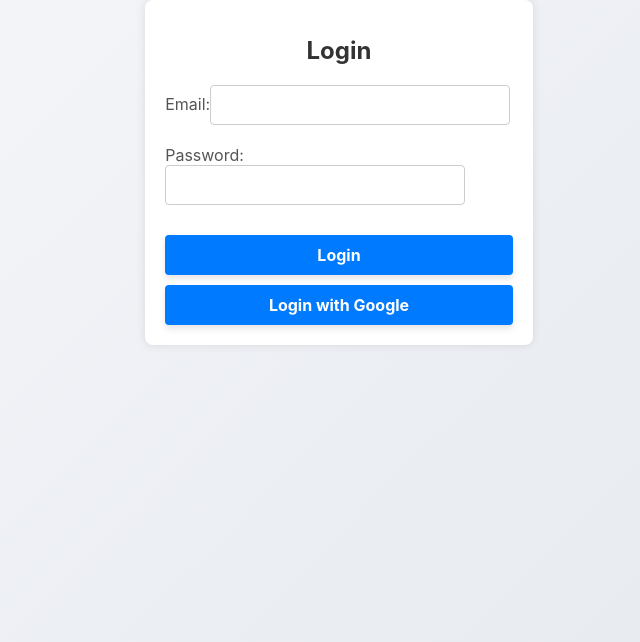
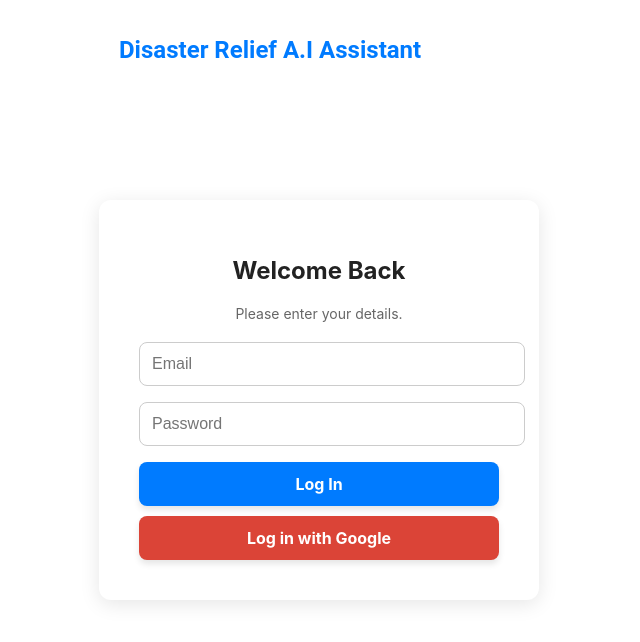
Before and after one commit to liyuxiao2/Insurify, a React (Create React App) app in the folder disaster-relief-app/client/: page / in a window 1280 px wide. Shown: the top 642 px of the page, without its empty margins (321-961 px from the left). Built offline with nearby package versions, Linux system fonts and the light colour scheme.

Commit message:
added content to login, and file upload

```diff
--- a/disaster-relief-app/client/src/App.js
+++ b/disaster-relief-app/client/src/App.js
@@ -14,7 +14,6 @@ const BackButton = () => {
       style={{
         position: 'absolute', // Keeps the button fixed on the screen
         top: '10px', // Distance from the top of the screen
-        left: '170px', // Distance from the left side of the screen
         cursor: 'pointer',
         fontSize: '16px',
         border: '2px solid blue',
--- a/disaster-relief-app/client/src/components/LoginPage.css
+++ b/disaster-relief-app/client/src/components/LoginPage.css
@@ -1,99 +1,101 @@
 body {
-    font-family: Arial, sans-serif;
-    background-color: #f4f4f4;
     margin: 0;
-    padding: 0;
-    display: flex; /* Center the container */
-    justify-content: center;
+    font-family: 'Roboto', sans-serif;
+    background-color: #d3d3d3; /* Grey background for entire page */
+    display: flex;
+    flex-direction: column;
     align-items: center;
-    height: 100vh; /* Full viewport height for proper centering */
+    justify-content: flex-start;
+    height: 100vh;
   }
 
-.login-container {
-    width: 100%;
-    max-width: 400px;
-    padding: 20px;
-    background-color: #fff;
-    box-shadow: 0 0 10px rgba(0, 0, 0, 0.1);
-    border-radius: 8px;
+  .login-page {
     display: flex;
     flex-direction: column;
-    justify-content: center; /* Space elements evenly inside */
     align-items: center;
+    justify-content: center;
+    width: 100%;
+    height: 100%;
+    position: relative;
   }
 
-.login-container h1 {
-    text-align: center;
-    margin-bottom: 20px;
-    color: #333;
+  .header {
+    position: absolute;
+    top: 20px;
+    left: 20px;
   }
 
-.login-container form {
-    display: flex;
-    flex-direction: column;
-    width: 100%; /* Ensure form elements take full width of the container */
+  .header-title {
+    font-size: 24px;
+    font-weight: bold;
+    color: #007bff; /* Nice blue color */
+    font-family: 'Roboto', sans-serif;
   }
 
-.login-container label {
-    margin-bottom: 5px;
-    color: #555;
+  .login-card {
+    background: #ffffff;
+    border-radius: 12px;
+    box-shadow: 0 4px 20px rgba(0, 0, 0, 0.1);
+    padding: 40px;
+    max-width: 360px;
+    width: 100%;
+    text-align: center;
   }
 
-.login-container input[type="email"],
-.login-container input[type="password"] {
-    padding: 10px;
-    margin-bottom: 15px;
-    border: 1px solid #ccc;
-    border-radius: 4px;
-    font-size: 16px; /* Ensure consistent font size */
-    width: 100%; /* Ensure input fields take full width */
+  h1 {
+    font-size: 24px;
+    color: #333333;
+    margin-bottom: 8px;
   }
 
-.login-container button {
-    padding: 10px;
-    background-color: #007bff;
-    color: #fff;
-    border: none;
-    border-radius: 4px;
-    cursor: pointer;
-    margin-top: 10px;
-    font-size: 16px; /* Consistent button text size */
-    width: 100%; /* Full-width button */
+  .login-subtitle {
+    font-size: 14px;
+    color: #666666;
+    margin-bottom: 20px;
   }
 
-.login-container button:hover {
+  .input-field {
+    width: 100%;
+    padding: 12px;
+    margin-bottom: 16px;
+    border: 1px solid #cccccc;
+    border-radius: 8px;
+    font-size: 16px;
+  }
+
+  .primary-button {
+    width: 100%;
+    padding: 12px;
+    border: none;
+    border-radius: 8px;
+    font-size: 16px;
+    background-color: #007bff;
+    color: white;
+    cursor: pointer;
+    margin-bottom: 10px;
+  }
+
+  .primary-button:hover {
     background-color: #0056b3;
   }
 
-.login-container button:focus {
-    outline: none;
-    box-shadow: 0 0 5px rgba(0, 123, 255, 0.5);
+  .secondary-button {
+    width: 100%;
+    padding: 12px;
+    border: none;
+    border-radius: 8px;
+    font-size: 16px;
+    background-color: #db4437;
+    color: white;
+    cursor: pointer;
   }
 
-.login-container button:active {
-    background-color: #004085;
+  .secondary-button:hover {
+    background-color: #c23321;
   }
 
-.login-container button:disabled {
-    background-color: #cccccc;
-    cursor: not-allowed;
+  .error-message {
+    color: red;
+    margin-bottom: 16px;
+    font-size: 14px;
   }
-
-.login-container input[type="email"],
-.login-container input[type="password"] {
-    padding: 10px;
-    margin-bottom: 15px;
-    border: 1px solid #ccc;
-    border-radius: 4px;
-    font-size: 16px; /* Ensure consistent font size */
-    width: 100%; /* Responsive width */
-    max-width: 300px; /* Limit the maximum width */
-    box-sizing: border-box; /* Include padding and border in width calculation */
-}
-
-.login-container input[type="email"]:focus,
-.login-container input[type="password"]:focus {
-    border-color: #007bff;
-    box-shadow: 0 0 5px rgba(0, 123, 255, 0.5);
-    outline: none;
-}
--- a/disaster-relief-app/client/src/components/LoginPage.js
+++ b/disaster-relief-app/client/src/components/LoginPage.js
@@ -18,13 +18,9 @@ const firebaseConfig = {
 // Initialize Firebase
 const app = initializeApp(firebaseConfig);
 const auth = getAuth(app);
-const provider = new GoogleAuthProvider(); // Set up Google Auth Provider
-
-const user = 'tonysmean@gmail.com';
-const pwd = 'abc12345';
+const provider = new GoogleAuthProvider();
 
 const LoginPage = () => {
-  // State to store error messages
   const [error, setError] = useState('');
   const navigate = useNavigate();
 
@@ -32,65 +28,45 @@ const LoginPage = () => {
     e.preventDefault();
     const email = e.target.email.value;
     const password = e.target.password.value;
-    if(email == user && password == pwd) {
-      navigate('/dashboard');
-      setError('');
-      return;
-    }
 
-    // Proceed with Firebase authentication
     signInWithEmailAndPassword(auth, email, password)
-      .then((userCredential) => {
-        console.log('Logged in:', userCredential.user);
-        setError(''); // Clear error message upon successful login
-        navigate('/dashboard'); // Redirect to Dashboard
+      .then(() => {
+        setError('');
+        navigate('/dashboard');
       })
       .catch((error) => {
         console.error('Error logging in:', error.message);
-
-        // Display appropriate error messages
-        switch (error.code) {
-          case 'auth/user-not-found':
-            setError('No user found with this email.');
-            break;
-          case 'auth/wrong-password':
-            setError('Incorrect password.');
-            break;
-          default:
-            setError('Failed to log in. Please try again.');
-        }
+        setError('Failed to log in. Please try again.');
       });
   };
 
   const handleGoogleLogin = () => {
     signInWithPopup(auth, provider)
-      .then((result) => {
-        console.log('Google Login Success:', result.user);
-        setError(''); // Clear error message upon successful Google login
-        navigate('/dashboard'); // Redirect to Dashboard
+      .then(() => {
+        setError('');
+        navigate('/dashboard');
       })
       .catch((error) => {
         console.error('Google Login Error:', error.message);
-        setError('Failed to log in with Google.'); // Show error for Google login failure
       });
   };
 
   return (
-    <div className="login-container">
-      <h1>Login</h1>
-      {error && <p className="error-message">{error}</p>} {/* Display error message if it exists */}
-      <form onSubmit={handleLogin}>
-        <label>
-          Email:
-          <input type="email" name="email" required />
-        </label>
-        <label>
-          Password:
-          <input type="password" name="password" required />
-        </label>
-        <button type="submit">Login</button>
-      </form>
-      <button onClick={handleGoogleLogin}>Login with Google</button>
+    <div className="login-page">
+      <div className="header">
+        <h1 className="header-title">Disaster Relief A.I Assistant</h1>
+      </div>
+      <div className="login-card">
+        <h1>Welcome Back</h1>
+        <p className="login-subtitle">Please enter your details.</p>
+        {error && <p className="error-message">{error}</p>}
+        <form onSubmit={handleLogin} className="login-form">
+          <input type="email" name="email" placeholder="Email" required className="input-field" />
+          <input type="password" name="password" placeholder="Password" required className="input-field" />
+          <button type="submit" className="primary-button">Log In</button>
+        </form>
+        <button onClick={handleGoogleLogin} className="secondary-button">Log in with Google</button>
+      </div>
     </div>
   );
 };
--- a/disaster-relief-app/client/src/components/Profile.css
+++ b/disaster-relief-app/client/src/components/Profile.css
@@ -1,8 +1,8 @@
+/* Profile.css */
 body {
     margin: 0;
     padding: 0;
     font-family: Arial, sans-serif;
-    background: linear-gradient(135deg, #f5f7fa, #e4e7ed); /* Light gradient background */
     color: #333;
     min-height: 100vh;
     display: flex;
@@ -12,12 +12,53 @@ body {
 
 .Profile {
     width: 100%;
-    max-width: 600px;
+    max-width: 1200px;
     margin: 0 auto;
-    background: #ffffff;
+    display: flex;
     border-radius: 10px;
     box-shadow: 0 4px 10px rgba(0, 0, 0, 0.1);
     padding: 20px;
+}
+
+.document-sidebar {
+    width: 30%;
+    margin-right: 20px;
+    background-color: #f9fafc;
+    padding: 20px;
+    border-radius: 8px;
+    box-shadow: 0 2px 4px rgba(0, 0, 0, 0.1);
+}
+
+.document-sidebar h2 {
+    font-size: 20px;
+    color: #0073e6;
+    margin-bottom: 10px;
+}
+
+.document-sidebar ul {
+    list-style: none;
+    padding: 0;
+}
+
+.document-sidebar li {
+    margin-bottom: 10px;
+    color: #555;
+    font-size: 14px;
+    background: #0073e6;
+    color: #fff;
+    padding: 8px 12px;
+    border-radius: 6px;
+    transition: transform 0.2s ease, background-color 0.3s ease;
+}
+
+.document-sidebar li:hover {
+    background-color: #005bb5;
+    transform: translateY(-2px);
+}
+
+
+.main-content {
+    width: 70%;
     text-align: center;
 }
 
--- a/disaster-relief-app/client/src/components/Profile.js
+++ b/disaster-relief-app/client/src/components/Profile.js
@@ -79,7 +79,24 @@ const Profile = () => {
 
     return (
         <div className="Profile">
-            <h1>Profile Page</h1>
+            <div className="document-sidebar">
+                <h2>Suggested Documents</h2>
+                <ul>
+                    <li>Homeowner's Insurance Policy</li>
+                    <li>HO3 Form (standard homeowner insurance policy)</li>
+                    <li>Policy Declarations Page</li>
+                    <li>Fire-Specific Insurance Riders (if applicable)</li>
+                    <li>Full Insurance Policy Document (if needed for confirmation)</li>
+                    <li>Proof of Loss Form</li>
+                    <li>Completed and signed form provided by your insurance company</li>
+                    <li>Photos of damaged or lost property</li>
+                    <li>Receipts or purchase records for high-value items</li>
+                    <li>Inventory of lost or damaged items</li>
+                    <li>Additional supporting evidence (e.g., repair estimates, appraisals)</li>
+                </ul>
+            </div>
+            <div className="main-content">
+                <h1>File Uploader Page</h1>
                 <div
                     className="drop-zone"
                     onClick={() => document.getElementById('fileInput').click()} // Trigger file input on click
@@ -116,6 +133,7 @@ const Profile = () => {
                     )}
                 </div>
             </div>
+        </div>
     );
 };
 
--- a/disaster-relief-app/client/src/components/dashBoard.css
+++ b/disaster-relief-app/client/src/components/dashBoard.css
@@ -3,7 +3,6 @@ body {
     margin: 0;
     padding: 0;
     font-family: Arial, sans-serif;
-    background-color: #e9ecef; /* Subtle background color */
     height: 100vh;
     overflow-y: hidden; /* Prevent scrolling */
 }
```
Also changed, not shown: 1 other file (tests, documents, lock files or other folders). Lines whose indentation alone changed are shown as unchanged.
